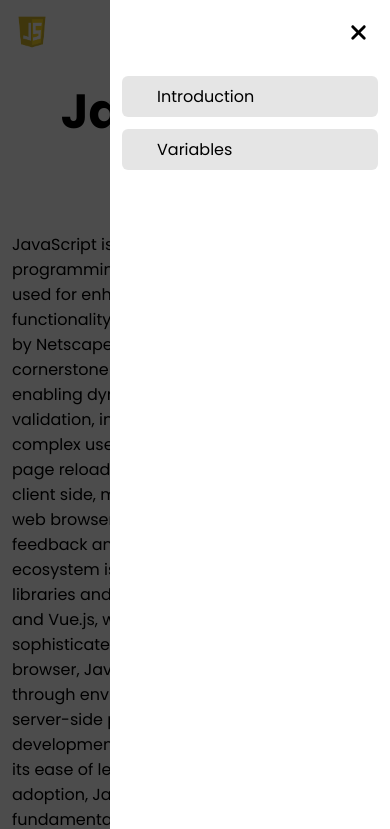
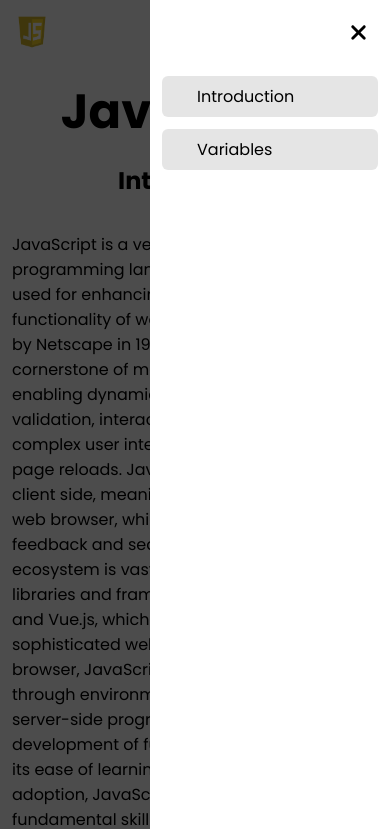
Before and after one commit to UserRandom01/JavaScript, a plain HTML site: page index.html in a window 390 px wide. Both pictures are taken after a click on the element 358 px from the left and 32 px from the top of the page. Shown: the top 829 px of the page. Drawn offline with Linux system fonts and the light colour scheme.

Commit message:
Update repstyles.css

```diff
--- a/repstyles.css
+++ b/repstyles.css
@@ -191,6 +191,10 @@ ul li {
         padding: 0;
         margin: 12px 0;
     }
+
+    .header-main-sidebar {
+        width: 240px;
+    }
 }
 
 
```
